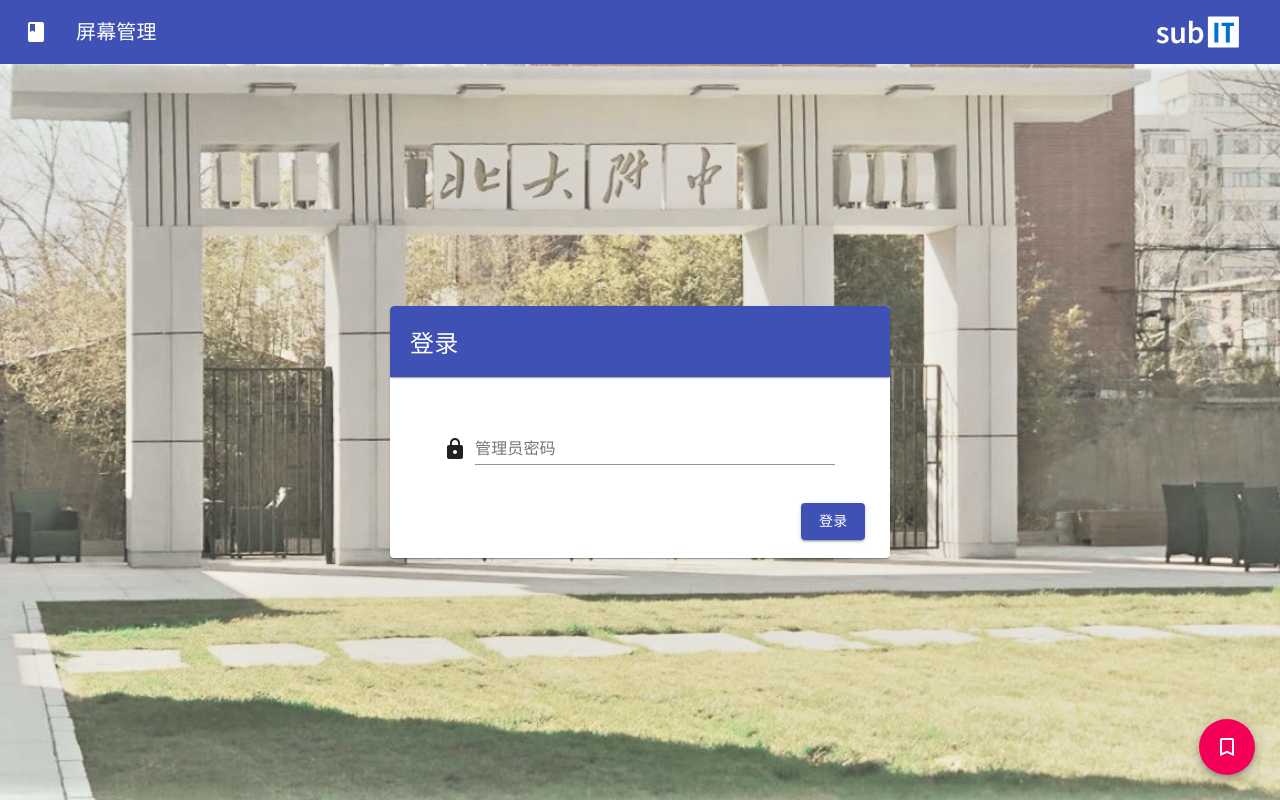
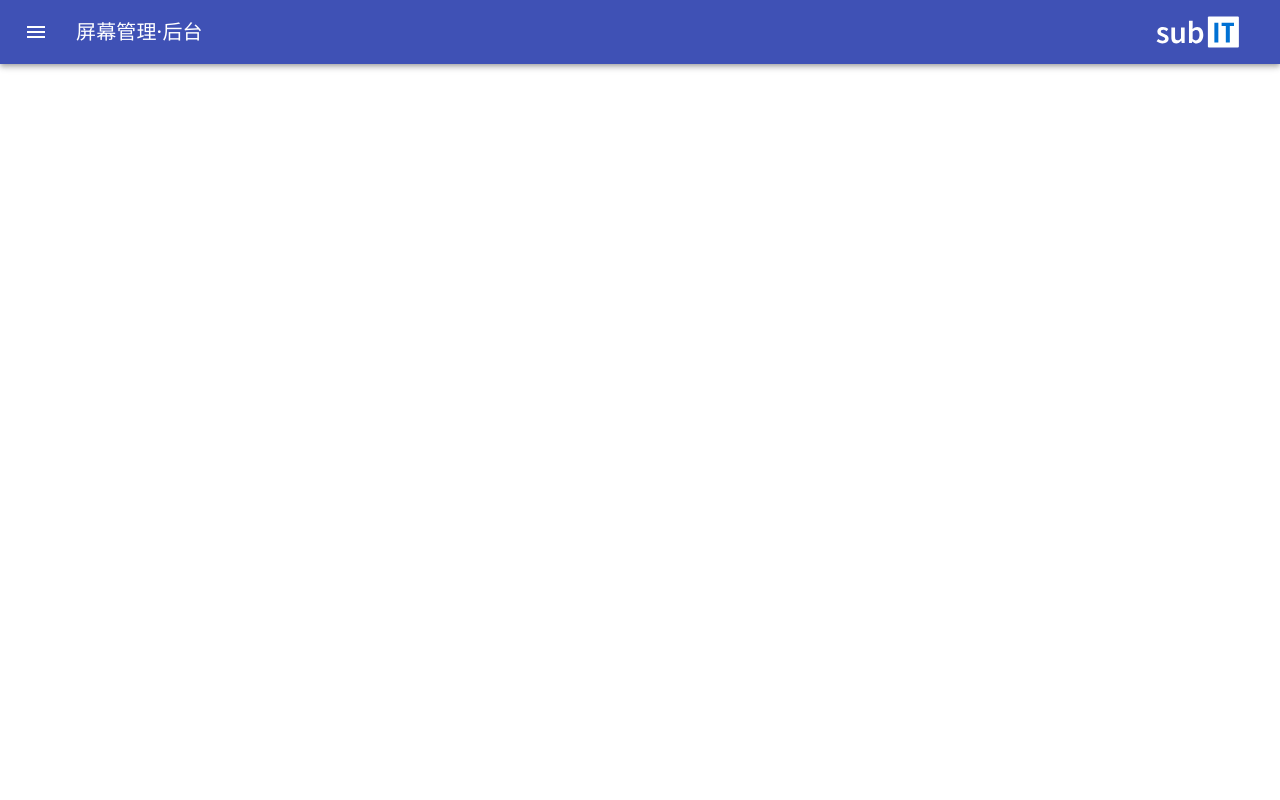
Before and after one commit to steven12138/screen-os, a React (Create React App) app: page / in a window 1280 px wide. Built offline with nearby package versions, Linux system fonts and the light colour scheme.

Commit message:
AdminModifyingPage

```diff
--- /dev/null
+++ b/src/components/AdminBar.jsx
@@ -0,0 +1,61 @@
+import React from "react";
+import { makeStyles, withStyles } from "@material-ui/core/styles";
+import AppBar from "@material-ui/core/AppBar";
+import Toolbar from "@material-ui/core/Toolbar";
+import Typography from "@material-ui/core/Typography";
+import Button from "@material-ui/core/Button";
+import IconButton from "@material-ui/core/IconButton";
+import MenuIcon from "@material-ui/icons/Menu";
+import SubITLogo from "../assets/SubIT.svg";
+const useStyles = (theme) => ({
+  root: {
+    flexGrow: 1,
+  },
+  menuButton: {
+    marginRight: theme.spacing(2),
+  },
+  title: {
+    flexGrow: 1,
+  },
+});
+class AdminBar extends React.Component {
+  constructor(props) {
+    super(props);
+    this.modifyDrawer = this.modifyDrawer.bind(this);
+  }
+  modifyDrawer() {
+    this.props.modifyDrawer();
+  }
+  render() {
+    const { classes } = this.props;
+    return (
+      <div className={classes.root}>
+        <AppBar position="static">
+          <Toolbar>
+            <IconButton
+              color="inherit"
+              aria-label="menu"
+              edge="start"
+              className={classes.menuButton}
+              onClick={this.modifyDrawer}
+            >
+              <MenuIcon />
+            </IconButton>
+            <Typography variant="h6" className={classes.title}>
+              屏幕管理·后台
+            </Typography>
+            <Button
+              color="inherit"
+              onClick={setTimeout(() => {
+                window.open("https://pkuschool.github.io/SubIT/");
+              }, 300)}
+            >
+              <img src={SubITLogo} alt="SubIT" style={{ height: "50px" }} />
+            </Button>
+          </Toolbar>
+        </AppBar>
+      </div>
+    );
+  }
+}
+export default withStyles(useStyles)(AdminBar);
--- a/src/index.jsx
+++ b/src/index.jsx
@@ -8,7 +8,7 @@ class PageCtrl extends React.Component {
   constructor(props) {
     super(props);
     this.state = {
-      page: "Home",
+      page: "Admin",
     };
     this.changePage = this.changePage.bind(this);
   }
@@ -33,5 +33,5 @@ ReactDOM.render(
   <React.StrictMode>
     <PageCtrl />
   </React.StrictMode>,
-  document.getElementById("root")
+  document.querySelector("#root")
 );
--- a/src/views/Admin.jsx
+++ b/src/views/Admin.jsx
@@ -1,13 +1,93 @@
 import React from "react";
+import { makeStyles, withStyles, useTheme } from "@material-ui/core/styles";
+import AppBar from "@material-ui/core/AppBar";
+import Toolbar from "@material-ui/core/Toolbar";
+import Typography from "@material-ui/core/Typography";
+import Button from "@material-ui/core/Button";
+import IconButton from "@material-ui/core/IconButton";
+import Icon from "@material-ui/core/Icon";
+import { CallMissedSharp, CallReceived, FilterNone } from "@material-ui/icons";
+import View from "./View";
+import AdminBar from "../components/AdminBar";
+const drawerWidth=240;
+const useStyles = makeStyles(theme=>({//其实这里theme可以不用()
+  root:{//主体CSS
+    display: 'flex',
+  },
+  appBar:{//侧边栏退出
+    transition: theme.transitions.create('width',{
+      easing: theme.transitions.easing.sharp,
+      duration: theme.transitions.duration.leavingScreen
+    })
+  },
+  appBarShift:{//侧边栏进入
+    width: `calc(100% - ${drawerWidth}px)`,
+    marginLeft: drawerWidth,
+    transition: theme.transitions.create('width',{
+      easing: theme.transitions.easing.sharp,
+      duration: theme.transitions.duration.enteringScreen
+    })
+  },
+  menuButton:{//侧边栏按钮
+    marginRight: theme.spacing(2),
+  },
+  hide:{//侧边栏藏起来
+    display: null,
+  },
+  drawer:{
+    width: drawerWidth,
+    flexShrink: 0,//超出了也绝对不收缩
+  },
+  drawerPaper:{//侧边栏主题用Paper写
+    width: drawerWidth,
+  },
+  drawerHeader:{
+    display: 'flex',
+    alignItems: 'center',
+    padding: theme.spacing(0,1),
+    ...theme.mixins.toobar,//为侧边栏下方留出空间
+    justifyContent: 'flex-end',
+  },
+  content:{
+    flexGrow:1,
+    padding: theme.spacing(3),
+    transition: theme.transitions.create('margin',{
+      easing: theme.transitions.easing.sharp,
+      duration: theme.transitions.duration.leavingScreen
+    }),
+    marginLeft: -drawerWidth,
+  },
+  contentShift:{
+    transition: theme.transitions.create('margin',{
+      easing: theme.transitions.easing.sharp,
+      duration: theme.transitions.duration.enteringScreen
+    }),
+  }
+}))
 
-class Admin extends React.Component {
-  render() {
-    return (
-      <div>
-        <h1>HelloAdmin</h1>
+class Admin extends React.Component{
+  constructor(props){
+    super(props);
+    this.state={
+      drawer: false,
+      page: "view",
+    };
+    this.modifyDrawer=this.modifyDrawer.bind(this);
+  }
+  modifyDrawer(){
+    this.setState({
+      drawer: !this.state.drawer,
+    })
+  }
+  render(){
+    const { classes } = this.props;
+    return(
+      <div className = {classes.root}>
+        <AdminBar modifyDrawer={this.modifyDrawer}/>
+
       </div>
     );
   }
 }
 
-export default Admin;
+export default withStyles(useStyles,{withStyles: true})(Admin);
--- a/src/views/Home.jsx
+++ b/src/views/Home.jsx
@@ -8,7 +8,7 @@ class Home extends React.Component {
   render() {
     return (
       <React.StrictMode>
-        <Header changePage={this.props.changePage}></Header>
+        <Header changePage={this.props.changePage}/>
         <div
           style={{
             height: "calc(100vh - 64px)",
```
